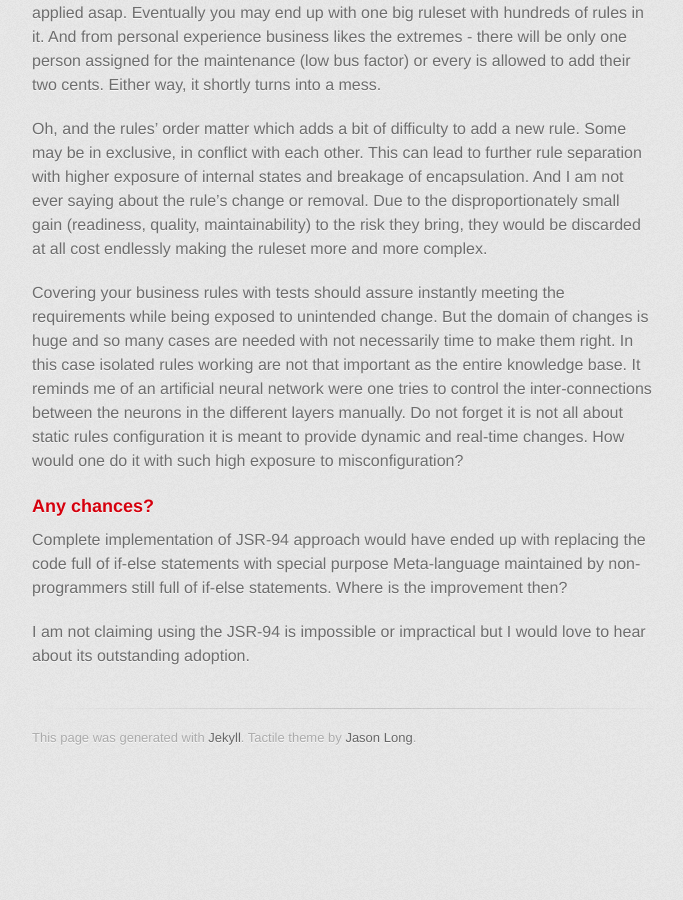
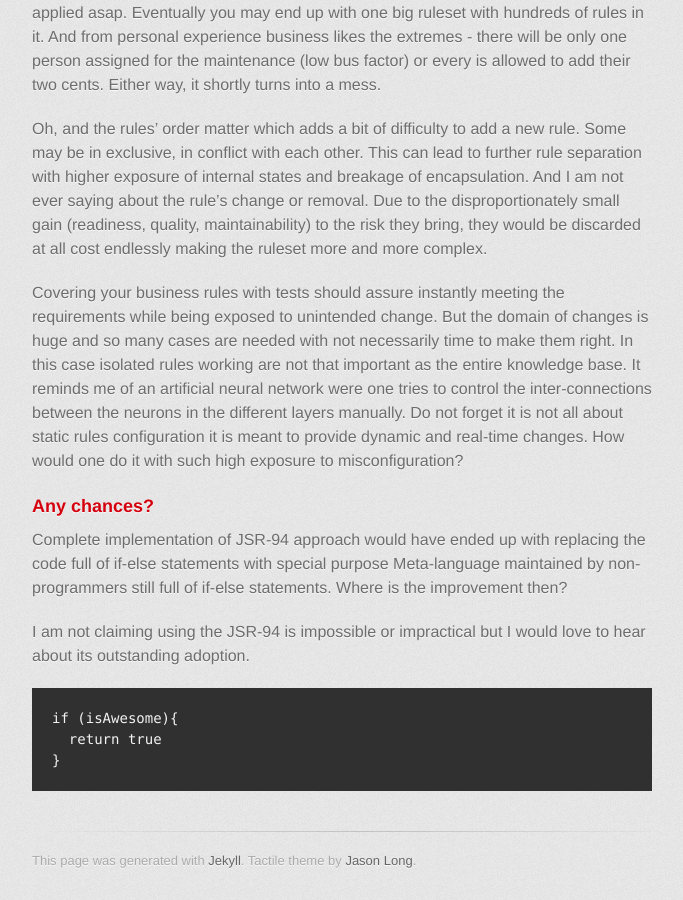
Before and after one commit to piotrkot/piotrkot.github.io, a Jekyll site: the page built from _posts/2015-10-27-traps-for-java-rule-engine.md, in a window 1280 px wide and 900 px high, scrolled down 1929 px. Shown: the whole window, without its empty margins (298-981 px from the left). Built offline with Jekyll 4.4.1, drawn with Linux system fonts in a browser that asks for light colours; some web fonts are replaced; comment, search, counter and statistics services are not loaded; before the commit the page ends 2706 px from its top, so only the background shows below that.

Commit message:
Test of jekyll code tag

````diff
--- a/_posts/2015-10-27-traps-for-java-rule-engine.md
+++ b/_posts/2015-10-27-traps-for-java-rule-engine.md
@@ -38,3 +38,9 @@ Do not forget it is not all about static rules configuration it is meant to prov
 Complete implementation of JSR-94 approach would have ended up with replacing the code full of if-else statements with special purpose Meta-language maintained by non-programmers still full of if-else statements. Where is the improvement then?
 
 I am not claiming using the JSR-94 is impossible or impractical but I would love to hear about its outstanding adoption.
+
+```javascript
+if (isAwesome){
+  return true
+}
+```
````
